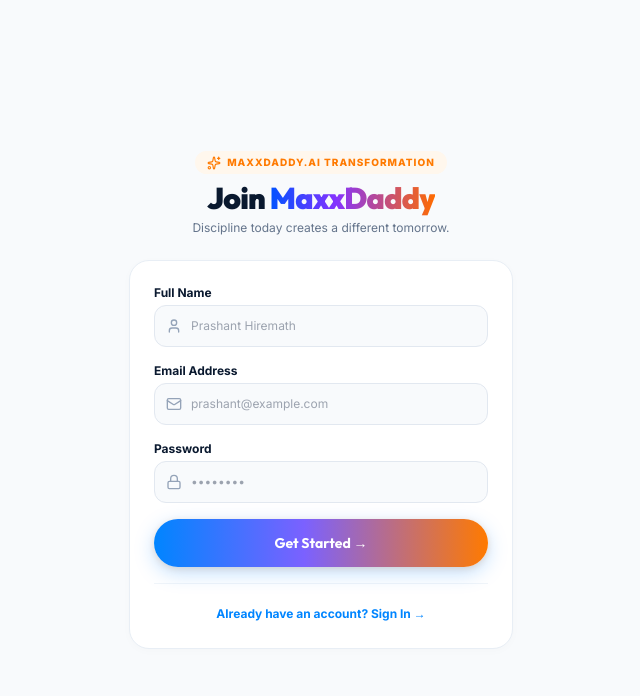
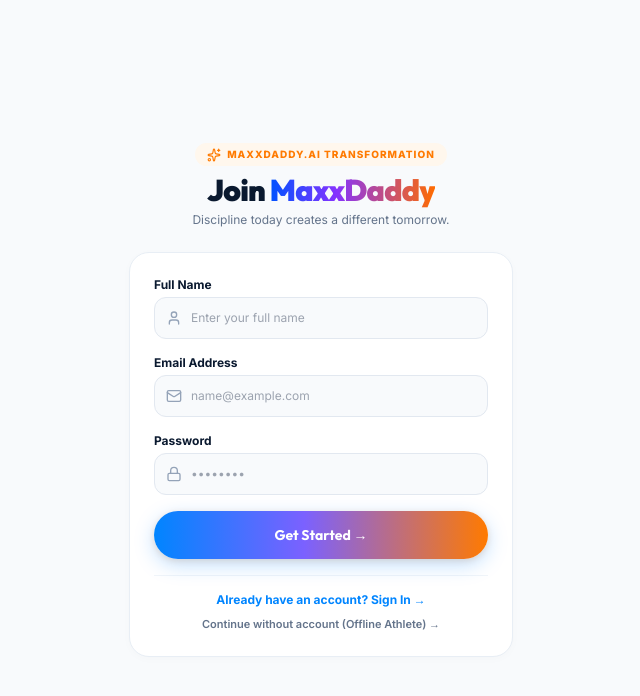
Before and after one commit to prashant13-bh/AI-Fitness-Trainer, a Next.js app: page /signup in a window 1280 px wide. Shown: the top 696 px of the page, without its empty margins (319-959 px from the left). Built offline with nearby package versions, Linux system fonts and the light colour scheme; no server answers.

Commit message:
fix(auth): remove hardcoded default personal names/emails, add email validation and guest flow

```diff
--- a/src/app/arc/page.tsx
+++ b/src/app/arc/page.tsx
@@ -269,7 +269,7 @@
 
               <div className="space-y-3 text-xs text-[#475569] leading-relaxed border-t border-b border-slate-100 py-3.5">
                 <p className="font-semibold text-[#0A192F]">
-                  “I, {profile.name || 'Prashant Hiremath'}, solemnly commit to {totalDays} consecutive days of uncompromising personal discipline and deliberate transformation.”
+                  “I, {profile.name || 'Candidate'}, solemnly commit to {totalDays} consecutive days of uncompromising personal discipline and deliberate transformation.”
                 </p>
 
                 <div className="p-3 rounded-xl bg-blue-50/70 border border-blue-100 text-xs">
@@ -287,7 +287,7 @@
                     Digital Signature
                   </span>
                   <div className="font-handwriting text-2xl text-[#0085FF] select-none -rotate-2 mt-0.5">
-                    {profile.signature || profile.name || 'Prashant Hiremath'}
+                    {profile.signature || profile.name || 'Awaiting Signature'}
                   </div>
                   <span className="text-[10px] text-[#64748B] block mt-0.5">
                     Started: {profile.startDate || 'Day 1'}
--- a/src/app/coach/page.tsx
+++ b/src/app/coach/page.tsx
@@ -22,7 +22,7 @@
     {
       id: '1',
       sender: 'coach',
-      text: `Good morning ${profile.name.split(' ')[0] || 'Prashant'}! You're on Day 17 of ${profile.duration} with an 8-day streak and 82% consistency. Your body habits (cold shower, workout) are rock-solid. Let's make sure you protect your 90-minute deep work window today. How are your energy levels right now?`,
+      text: `Good morning ${profile.name ? profile.name.split(' ')[0] : 'Athlete'}! You're on Day 17 of ${profile.duration} with an 8-day streak and 82% consistency. Your body habits (cold shower, workout) are rock-solid. Let's make sure you protect your 90-minute deep work window today. How are your energy levels right now?`,
       time: '09:00 AM',
     },
   ]);
--- a/src/app/login/page.tsx
+++ b/src/app/login/page.tsx
@@ -71,7 +71,7 @@
                   type="email"
                   value={email}
                   onChange={(e) => setEmail(e.target.value)}
-                  placeholder="prashant@example.com"
+                  placeholder="name@example.com"
                   className="w-full text-xs text-[#0A192F] bg-slate-50 border border-slate-200 rounded-xl py-3 pl-9 pr-3 focus:outline-none focus:border-[#0085FF]"
                 />
               </div>
@@ -102,12 +102,18 @@
             </button>
           </form>
 
-          <div className="mt-4 pt-4 border-t border-slate-100 text-center">
+          <div className="mt-4 pt-4 border-t border-slate-100 flex flex-col items-center gap-2 text-center">
+            <Link
+              href="/signup"
+              className="text-xs font-bold text-[#0085FF] hover:underline"
+            >
+              Don&apos;t have an account? Sign Up →
+            </Link>
             <Link
               href="/onboarding"
-              className="text-xs font-bold text-[#0085FF] hover:underline"
+              className="text-[11px] font-semibold text-[#64748B] hover:text-[#0A192F]"
             >
-              Don&apos;t have an Arc yet? Start Setup →
+              Continue as Guest (Offline Athlete) →
             </Link>
           </div>
         </div>
--- a/src/app/onboarding/page.tsx
+++ b/src/app/onboarding/page.tsx
@@ -3,19 +3,21 @@
 import React, { useState, useEffect } from 'react';
 import Image from 'next/image';
 import { useRouter } from 'next/navigation';
+import { useAuth } from '@/contexts/AuthContext';
 import { getUserProfile, saveUserProfile } from '@/lib/userProfile';
 import { syncProfileToSupabase } from '@/lib/supabase/sync';
 import { Check, Shield, Plus, AlertCircle } from 'lucide-react';
 
 export default function OnboardingPage() {
   const router = useRouter();
+  const { user, userData } = useAuth();
 
   // Wizard Steps: 1: Welcome | 2: Account & Identity | 3: Challenge Setup | 4: Daily Habits | 5: Notifications | 6: Covenant & Launch
   const [step, setStep] = useState<number>(1);
 
-  // Form State
-  const [name, setName] = useState('Prashant Hiremath');
-  const [email, setEmail] = useState('prashant@example.com');
+  // Form State - Empty by default so users enter their own real details
+  const [name, setName] = useState('');
+  const [email, setEmail] = useState('');
   const [identityText, setIdentityText] = useState('disciplined, strong and focused.');
   const [duration, setDuration] = useState<number>(90);
   const [focusAreas, setFocusAreas] = useState<string[]>(['Body', 'Mind', 'Career', 'Knowledge']);
@@ -32,19 +34,29 @@
   const [morningAlarm, setMorningAlarm] = useState('07:00 AM');
   const [eveningReview, setEveningReview] = useState('09:30 PM');
   const [quietHours, setQuietHours] = useState(true);
-  const [signature, setSignature] = useState('Prashant Hiremath');
+  const [signature, setSignature] = useState('');
   const [errorMsg, setErrorMsg] = useState('');
 
-  // Load existing profile on mount
+  // Load existing profile or authenticated user details on mount
   useEffect(() => {
     const existing = getUserProfile();
-    if (existing.name) setName(existing.name);
-    if (existing.email) setEmail(existing.email);
+    if (existing.name) {
+      setName(existing.name);
+    } else if (userData?.name) {
+      setName(userData.name);
+    }
+
+    if (existing.email) {
+      setEmail(existing.email);
+    } else if (user?.email) {
+      setEmail(user.email);
+    }
+
     if (existing.identity) setIdentityText(existing.identity);
     if (existing.duration) setDuration(existing.duration);
     if (existing.focusAreas?.length) setFocusAreas(existing.focusAreas);
     if (existing.signature) setSignature(existing.signature);
-  }, []);
+  }, [user, userData]);
 
   const toggleFocusArea = (area: string) => {
     setFocusAreas((prev) =>
@@ -75,6 +87,10 @@
   const handleNextFromAccount = () => {
     if (!name.trim()) {
       setErrorMsg('Please enter your full name');
+      return;
+    }
+    if (!email.trim() || !email.includes('@')) {
+      setErrorMsg('Please enter a valid email address');
       return;
     }
     if (!identityText.trim()) {
@@ -288,20 +304,20 @@
                     type="text"
                     value={name}
                     onChange={(e) => setName(e.target.value)}
-                    placeholder="e.g. Prashant Hiremath"
+                    placeholder="Enter your full name"
                     className="w-full text-xs font-semibold text-[#0A192F] bg-slate-50 border border-slate-200 rounded-xl p-3 focus:outline-none focus:border-[#0085FF]"
                   />
                 </div>
 
                 <div>
                   <label className="text-xs font-bold text-[#0A192F] block mb-1">
-                    Email Address (for backup & notifications)
+                    Email Address (for backup & notifications) *
                   </label>
                   <input
                     type="email"
                     value={email}
                     onChange={(e) => setEmail(e.target.value)}
-                    placeholder="e.g. prashant@example.com"
+                    placeholder="name@example.com"
                     className="w-full text-xs font-semibold text-[#0A192F] bg-slate-50 border border-slate-200 rounded-xl p-3 focus:outline-none focus:border-[#0085FF]"
                   />
                 </div>
@@ -709,7 +725,7 @@
                     type="text"
                     value={signature}
                     onChange={(e) => setSignature(e.target.value)}
-                    placeholder="e.g. Prashant Hiremath"
+                    placeholder="Type your full name to sign"
                     className="w-full font-handwriting text-xl text-[#0085FF] bg-slate-50 border border-slate-200 rounded-xl p-2.5 focus:outline-none focus:border-[#0085FF]"
                   />
                 </div>
--- a/src/app/profile/page.tsx
+++ b/src/app/profile/page.tsx
@@ -57,7 +57,7 @@
     }
   };
 
-  const initial = profile.name ? profile.name.charAt(0).toUpperCase() : 'P';
+  const initial = profile.name ? profile.name.charAt(0).toUpperCase() : 'A';
 
   return (
     <ResponsiveShell>
@@ -103,9 +103,9 @@
                 </div>
                 <div>
                   <h2 className="text-lg font-black text-[#0A192F]">
-                    {profile.name || 'Prashant Hiremath'}
+                    {profile.name || 'Athlete'}
                   </h2>
-                  <p className="text-xs text-[#64748B]">{profile.email || 'prashant@example.com'}</p>
+                  <p className="text-xs text-[#64748B]">{profile.email || 'No email registered'}</p>
                   <div className="flex items-center gap-2 mt-2">
                     <span className="text-[10px] font-bold text-[#0085FF] bg-blue-50 px-2.5 py-0.5 rounded-full border border-blue-100">
                       Day 17 of {profile.duration}
@@ -274,7 +274,7 @@
                 <div>
                   <span className="text-[10px] text-[#64748B] block">Signed by</span>
                   <span className="font-handwriting text-2xl text-[#0085FF]">
-                    {profile.signature || profile.name || 'Prashant Hiremath'}
+                    {profile.signature || profile.name || 'Unsigned'}
                   </span>
                 </div>
                 <div className="text-right">
--- a/src/app/review/page.tsx
+++ b/src/app/review/page.tsx
@@ -55,7 +55,7 @@
               SUNDAY CALIBRATION RITUAL
             </span>
             <h1 className="text-2xl sm:text-3xl font-black font-display text-[#0A192F] tracking-tight mt-0.5">
-              Weekly Arc Review · {profile.name?.split(' ')[0] || 'Prashant'}
+              Weekly Arc Review · {profile.name ? profile.name.split(' ')[0] : 'Athlete'}
             </h1>
             <p className="text-xs sm:text-sm font-semibold text-[#64748B] mt-0.5">
               Reflect honestly. Optimize relentlessly. Lock in week 3.
--- a/src/app/signup/page.tsx
+++ b/src/app/signup/page.tsx
@@ -70,7 +70,7 @@
                   type="text"
                   value={name}
                   onChange={(e) => setName(e.target.value)}
-                  placeholder="Prashant Hiremath"
+                  placeholder="Enter your full name"
                   className="w-full text-xs text-[#0A192F] bg-slate-50 border border-slate-200 rounded-xl py-3 pl-9 pr-3 focus:outline-none focus:border-[#0085FF]"
                 />
               </div>
@@ -86,7 +86,7 @@
                   type="email"
                   value={email}
                   onChange={(e) => setEmail(e.target.value)}
-                  placeholder="prashant@example.com"
+                  placeholder="name@example.com"
                   className="w-full text-xs text-[#0A192F] bg-slate-50 border border-slate-200 rounded-xl py-3 pl-9 pr-3 focus:outline-none focus:border-[#0085FF]"
                 />
               </div>
@@ -117,12 +117,18 @@
             </button>
           </form>
 
-          <div className="mt-4 pt-4 border-t border-slate-100 text-center">
+          <div className="mt-4 pt-4 border-t border-slate-100 flex flex-col items-center gap-2 text-center">
             <Link
               href="/login"
               className="text-xs font-bold text-[#0085FF] hover:underline"
             >
               Already have an account? Sign In →
+            </Link>
+            <Link
+              href="/onboarding"
+              className="text-[11px] font-semibold text-[#64748B] hover:text-[#0A192F]"
+            >
+              Continue without account (Offline Athlete) →
             </Link>
           </div>
         </div>
--- a/src/app/today/page.tsx
+++ b/src/app/today/page.tsx
@@ -143,7 +143,7 @@
               PROTOCOL EXECUTION
             </span>
             <h1 className="text-2xl sm:text-3xl font-black font-display text-[#0A192F] tracking-tight mt-0.5">
-              Good Morning, {profile.name.split(' ')[0] || 'Prashant'}
+              Good Morning, {profile.name ? profile.name.split(' ')[0] : 'Athlete'}
             </h1>
             <p className="text-xs sm:text-sm font-semibold text-[#64748B] mt-0.5">
               Day <span className="text-[#0085FF] font-bold">17</span> of {profile.duration} ·{' '}
@@ -164,7 +164,7 @@
               className="w-9 h-9 rounded-full bg-gradient-to-tr from-blue-500 to-indigo-600 text-white font-black text-xs flex items-center justify-center hover:opacity-90 transition shadow-sm"
               title="Settings & Profile"
             >
-              {(profile.name || 'P').charAt(0).toUpperCase()}
+              {(profile.name || 'A').charAt(0).toUpperCase()}
             </Link>
           </div>
         </header>
--- a/src/components/layout/ResponsiveShell.tsx
+++ b/src/components/layout/ResponsiveShell.tsx
@@ -14,7 +14,7 @@
 export default function ResponsiveShell({ children }: ResponsiveShellProps) {
   const pathname = usePathname();
   const profile = getUserProfile();
-  const initial = profile.name ? profile.name.charAt(0).toUpperCase() : 'P';
+  const initial = profile.name ? profile.name.charAt(0).toUpperCase() : 'A';
 
   const navLinks = [
     { label: 'Today', href: '/today', icon: Flame },
@@ -56,7 +56,7 @@
               </div>
               <div className="min-w-0">
                 <div className="text-xs font-bold text-[#0A192F] truncate">
-                  {profile.name || 'Prashant Hiremath'}
+                  {profile.name || 'Athlete'}
                 </div>
                 <div className="text-[10px] text-[#64748B]">Day 17 / {profile.duration}</div>
               </div>
--- a/src/lib/userProfile.ts
+++ b/src/lib/userProfile.ts
@@ -19,8 +19,8 @@
 }
 
 export const DEFAULT_PROFILE: ChallengeProfile = {
-  name: 'Prashant Hiremath',
-  email: 'prashant@example.com',
+  name: '',
+  email: '',
   identity: 'disciplined, strong and focused.',
   duration: 90,
   startDate: new Date().toISOString().split('T')[0],
@@ -35,7 +35,7 @@
   morningAlarm: '07:00 AM',
   eveningReview: '09:30 PM',
   quietHours: true,
-  signature: 'Prashant Hiremath',
+  signature: '',
   isSetupComplete: false,
 };
 
```
Also changed, not shown: src/contexts/AuthContext.tsx (+54 -2 lines).
